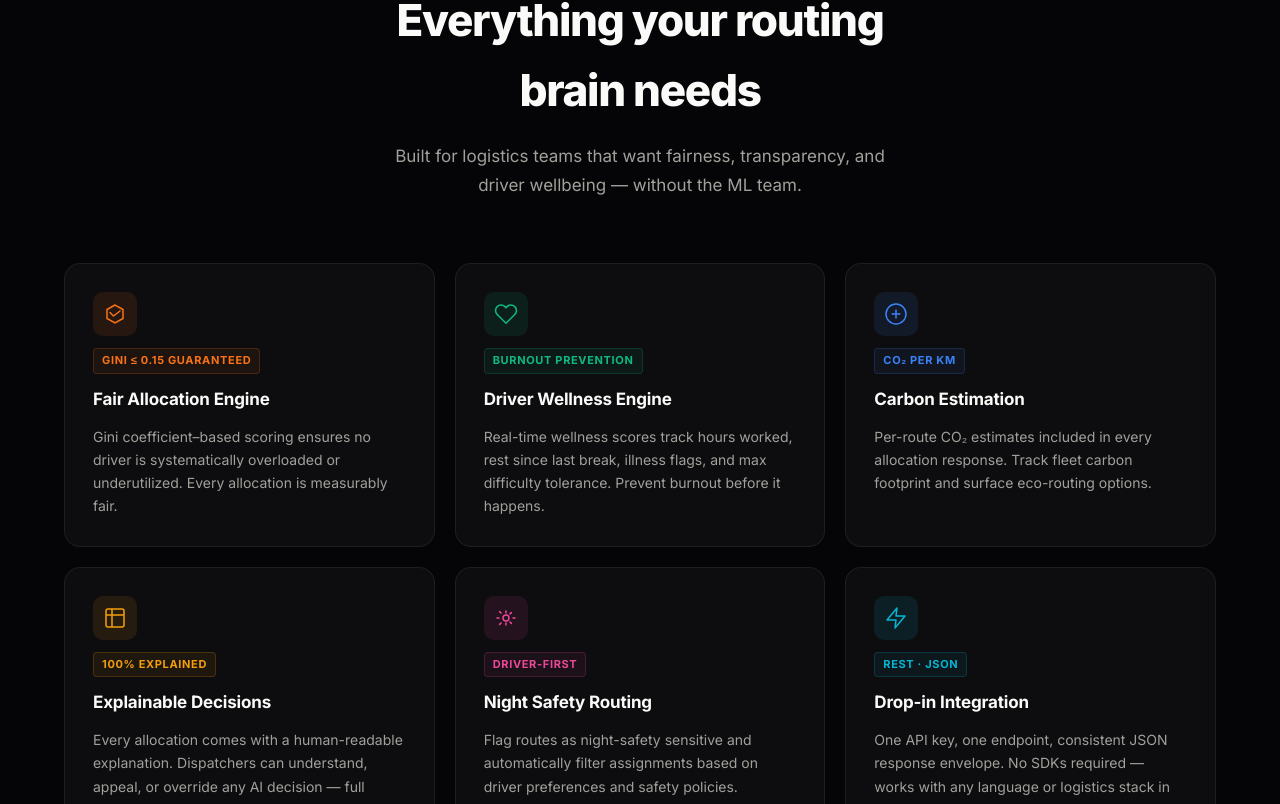
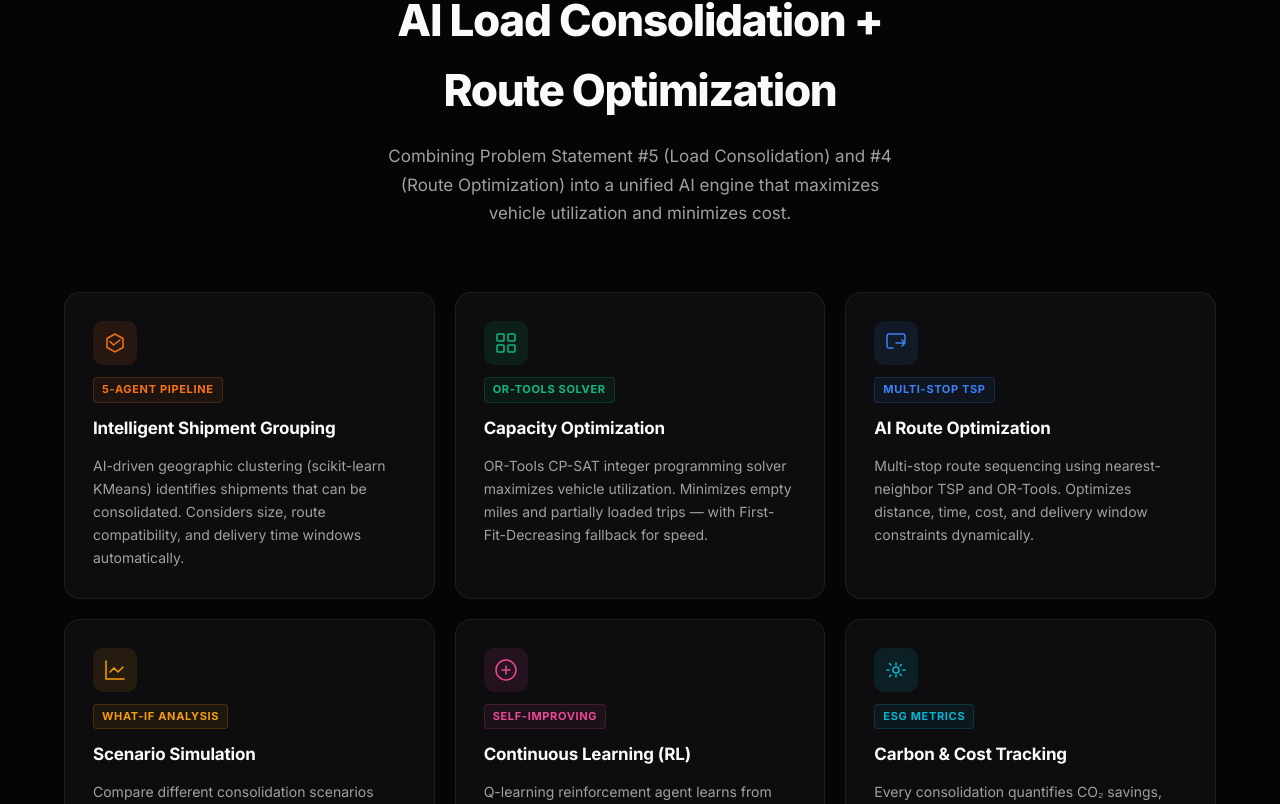
Before and after one commit to MUTHUKUMARAN-K-1/FairRelay, a React (Vite) app in the folder landing/: page / in a window 1280 px wide. Shown: the part 1376-2180 px from the top of the page. Built offline with nearby package versions, Linux system fonts and the light colour scheme; no server answers.

Commit message:
feat: Update Features section to match PS#4+PS#5 - Load Consolidation + Route Optimization (#12)
- feat: Update Features section to match PS#4+PS#5 - Load Consolidation + Route Optimization (66d7d4f0143a107fab58351f4a4d6f9a2729a54d)

```diff
--- a/landing/src/components/Features.tsx
+++ b/landing/src/components/Features.tsx
@@ -10,21 +10,49 @@ const features = [
     ),
     color: '#f97316',
     colorBg: 'rgba(249,115,22,0.1)',
-    title: 'Fair Allocation Engine',
-    desc: 'Gini coefficient–based scoring ensures no driver is systematically overloaded or underutilized. Every allocation is measurably fair.',
-    badge: 'Gini ≤ 0.15 guaranteed',
+    title: 'Intelligent Shipment Grouping',
+    desc: 'AI-driven geographic clustering (scikit-learn KMeans) identifies shipments that can be consolidated. Considers size, route compatibility, and delivery time windows automatically.',
+    badge: '5-Agent Pipeline',
   },
   {
     icon: (
       <svg width="24" height="24" viewBox="0 0 24 24" fill="none">
-        <path d="M20.84 4.61a5.5 5.5 0 0 0-7.78 0L12 5.67l-1.06-1.06a5.5 5.5 0 0 0-7.78 7.78l1.06 1.06L12 21.23l7.78-7.78 1.06-1.06a5.5 5.5 0 0 0 0-7.78z" stroke="currentColor" strokeWidth="1.5"/>
+        <rect x="3" y="3" width="7" height="7" rx="1" stroke="currentColor" strokeWidth="1.5"/>
+        <rect x="14" y="3" width="7" height="7" rx="1" stroke="currentColor" strokeWidth="1.5"/>
+        <rect x="3" y="14" width="7" height="7" rx="1" stroke="currentColor" strokeWidth="1.5"/>
+        <rect x="14" y="14" width="7" height="7" rx="1" stroke="currentColor" strokeWidth="1.5"/>
       </svg>
     ),
     color: '#10b981',
     colorBg: 'rgba(16,185,129,0.1)',
-    title: 'Driver Wellness Engine',
-    desc: 'Real-time wellness scores track hours worked, rest since last break, illness flags, and max difficulty tolerance. Prevent burnout before it happens.',
-    badge: 'Burnout prevention',
+    title: 'Capacity Optimization',
+    desc: 'OR-Tools CP-SAT integer programming solver maximizes vehicle utilization. Minimizes empty miles and partially loaded trips — with First-Fit-Decreasing fallback for speed.',
+    badge: 'OR-Tools Solver',
+  },
+  {
+    icon: (
+      <svg width="24" height="24" viewBox="0 0 24 24" fill="none">
+        <path d="M9 17H5a2 2 0 01-2-2V5a2 2 0 012-2h14a2 2 0 012 2v5M12 12h9m-3-3l3 3-3 3" stroke="currentColor" strokeWidth="1.5" strokeLinecap="round" strokeLinejoin="round"/>
+      </svg>
+    ),
+    color: '#3b82f6',
+    colorBg: 'rgba(59,130,246,0.1)',
+    title: 'AI Route Optimization',
+    desc: 'Multi-stop route sequencing using nearest-neighbor TSP and OR-Tools. Optimizes distance, time, cost, and delivery window constraints dynamically.',
+    badge: 'Multi-stop TSP',
+  },
+  {
+    icon: (
+      <svg width="24" height="24" viewBox="0 0 24 24" fill="none">
+        <path d="M3 3v18h18" stroke="currentColor" strokeWidth="1.5" strokeLinecap="round"/>
+        <path d="M7 14l4-4 4 4 5-5" stroke="currentColor" strokeWidth="1.5" strokeLinecap="round" strokeLinejoin="round"/>
+      </svg>
+    ),
+    color: '#f59e0b',
+    colorBg: 'rgba(245,158,11,0.1)',
+    title: 'Scenario Simulation',
+    desc: 'Compare different consolidation scenarios side-by-side. Simulate parameter changes (radius, time tolerance) and see impact on utilization, trips, and cost before deploying.',
+    badge: 'What-if analysis',
   },
   {
     icon: (
@@ -33,23 +61,11 @@ const features = [
         <path d="M8 12h8M12 8v8" stroke="currentColor" strokeWidth="1.5" strokeLinecap="round"/>
       </svg>
     ),
-    color: '#3b82f6',
-    colorBg: 'rgba(59,130,246,0.1)',
-    title: 'Carbon Estimation',
-    desc: 'Per-route CO₂ estimates included in every allocation response. Track fleet carbon footprint and surface eco-routing options.',
-    badge: 'CO₂ per km',
-  },
-  {
-    icon: (
-      <svg width="24" height="24" viewBox="0 0 24 24" fill="none">
-        <path d="M9 3H5a2 2 0 00-2 2v4m6-6h10a2 2 0 012 2v4M9 3v18m0 0h10a2 2 0 002-2V9M9 21H5a2 2 0 01-2-2V9m0 0h18" stroke="currentColor" strokeWidth="1.5" strokeLinecap="round"/>
-      </svg>
-    ),
-    color: '#f59e0b',
-    colorBg: 'rgba(245,158,11,0.1)',
-    title: 'Explainable Decisions',
-    desc: 'Every allocation comes with a human-readable explanation. Dispatchers can understand, appeal, or override any AI decision — full transparency.',
-    badge: '100% explained',
+    color: '#ec4899',
+    colorBg: 'rgba(236,72,153,0.1)',
+    title: 'Continuous Learning (RL)',
+    desc: 'Q-learning reinforcement agent learns from every consolidation run. Automatically tunes clustering radius and time tolerance for optimal results over time.',
+    badge: 'Self-improving',
   },
   {
     icon: (
@@ -58,23 +74,11 @@ const features = [
         <path d="M12 5v2M12 17v2M5 12H3M21 12h-2M7.05 7.05l-1.41-1.41M17.37 17.37l-1.41-1.41M7.05 16.95l-1.41 1.41M17.37 6.63l-1.41 1.41" stroke="currentColor" strokeWidth="1.5" strokeLinecap="round"/>
       </svg>
     ),
-    color: '#ec4899',
-    colorBg: 'rgba(236,72,153,0.1)',
-    title: 'Night Safety Routing',
-    desc: 'Flag routes as night-safety sensitive and automatically filter assignments based on driver preferences and safety policies.',
-    badge: 'Driver-first',
-  },
-  {
-    icon: (
-      <svg width="24" height="24" viewBox="0 0 24 24" fill="none">
-        <path d="M13 2L3 14h9l-1 8 10-12h-9l1-8z" stroke="currentColor" strokeWidth="1.5" strokeLinecap="round" strokeLinejoin="round"/>
-      </svg>
-    ),
     color: '#06b6d4',
     colorBg: 'rgba(6,182,212,0.1)',
-    title: 'Drop-in Integration',
-    desc: 'One API key, one endpoint, consistent JSON response envelope. No SDKs required — works with any language or logistics stack in minutes.',
-    badge: 'REST · JSON',
+    title: 'Carbon & Cost Tracking',
+    desc: 'Every consolidation quantifies CO₂ savings, fuel reduction, and cost impact. Track carbon credits earned ($25/ton) and fuel saved (₹/km) in real-time.',
+    badge: 'ESG metrics',
   },
 ]
 
@@ -83,11 +87,11 @@ export default function Features() {
     <section className="features" id="features">
       <div className="container">
         <div className="section-header">
-          <div className="tag">Features</div>
-          <h2 className="section-title">Everything your routing brain needs</h2>
+          <div className="tag">Capabilities</div>
+          <h2 className="section-title">AI Load Consolidation + Route Optimization</h2>
           <p className="section-sub">
-            Built for logistics teams that want fairness, transparency, and driver wellbeing —
-            without the ML team.
+            Combining Problem Statement #5 (Load Consolidation) and #4 (Route Optimization)
+            into a unified AI engine that maximizes vehicle utilization and minimizes cost.
           </p>
         </div>
 
```
